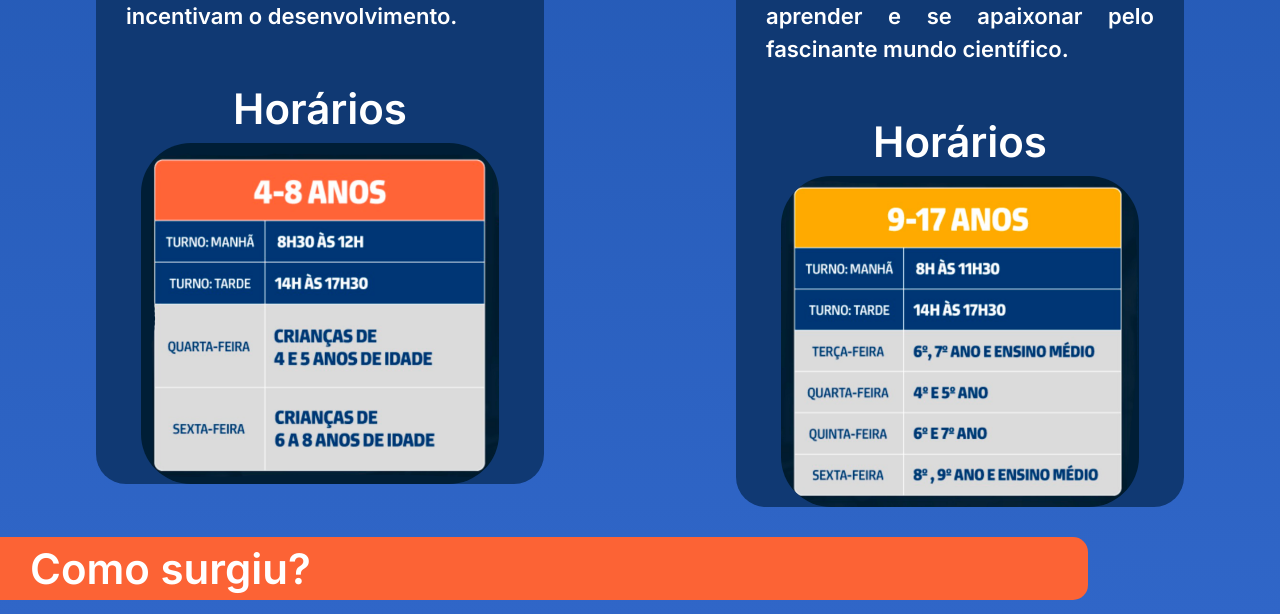
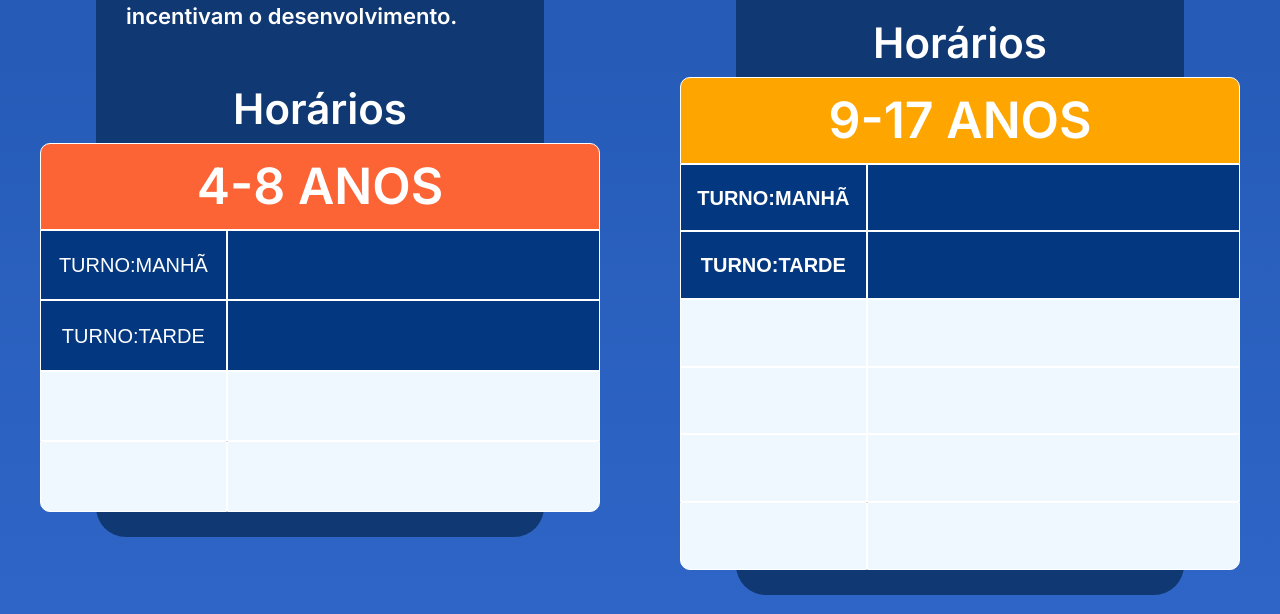
Before and after one commit to Nbreier26/CbpkSite, a plain HTML site: page Clube-ciencias/index.html in a window 1280 px wide. Shown: the part 6555-7169 px from the top of the page. Drawn offline with nearby package versions, Linux system fonts and the light colour scheme; some packages are replaced by stand-ins of ours; no server answers; a script that the page names is missing; a web font is replaced by a local one.

Commit message:
Tabela Horarios

```diff
--- a/Clube-ciencias/index.html
+++ b/Clube-ciencias/index.html
@@ -1,11 +1,13 @@
 <!DOCTYPE html>
 <html lang="pt-br">
+
 <head>
   <meta charset="UTF-8">
   <meta http-equiv="X-UA-Compatible" content="IE=edge">
   <meta name="viewport" content="width=device-width, initial-scale=1.0">
   <title>Clube de Ciências</title>
-    <link href="https://cdn.jsdelivr.net/npm/bootstrap@5.3.0/dist/css/bootstrap.min.css" rel="stylesheet" integrity="sha384-9ndCyUaIbzAi2FUVXJi0CjmCapSmO7SnpJef0486qhLnuZ2cdeRhO02iuK6FUUVM" crossorigin="anonymous">
+  <link href="https://cdn.jsdelivr.net/npm/bootstrap@5.3.0/dist/css/bootstrap.min.css" rel="stylesheet"
+    integrity="sha384-9ndCyUaIbzAi2FUVXJi0CjmCapSmO7SnpJef0486qhLnuZ2cdeRhO02iuK6FUUVM" crossorigin="anonymous">
   <link rel="shortcut icon" href="img/fguetee.png" type="image/x-icon">
   <!-- CSS -->
   <link rel="stylesheet" href="style.css">
@@ -20,9 +22,11 @@
   <link rel="preconnect" href="https://fonts.googleapis.com">
   <link rel="preconnect" href="https://fonts.gstatic.com" crossorigin>
   <link href="https://fonts.googleapis.com/css2?family=Inter:wght@600&display=swap" rel="stylesheet">
+  <link rel="stylesheet" href="styleHorario.css">
   <script src="https://kit.fontawesome.com/d962411a6f.js" crossorigin="anonymous"></script>
   <script src="https://cdn.jsdelivr.net/npm/sweetalert2@11"></script>
 </head>
+
 <body>
   <!-- pagina inicial -->
   <section class="header">
@@ -61,7 +65,7 @@
     <a id="pagina2a"></a>
     <div class="vantagens">
       <h2>O início<br> de um futuro<br> brilhante</h2>
-      <div  id="smooth">
+      <div id="smooth">
         <p>Saiba <br> mais em:</p>
         <a href="#vantagens" class="botao-vantagens">Vantagens</a>
       </div>
@@ -84,7 +88,10 @@
       <p>
         O Clube de Ciências do Biopark é um ambiente seguro e estimulante
         para que as crianças e adolescentes possam explorar o mundo da ciência
-        de forma criativa e divertida. As atividades oferecidas pelo Clube de Ciências são cuidadosamente planejadas para despertar a curiosidade e o interesse dos participantes. Através de experimentos práticos, projetos interativos e desafios estimulantes, as crianças e adolescentes têm a oportunidade de mergulhar em diferentes áreas científicas, como biologia, química, robotica e programação.
+        de forma criativa e divertida. As atividades oferecidas pelo Clube de Ciências são cuidadosamente planejadas
+        para despertar a curiosidade e o interesse dos participantes. Através de experimentos práticos, projetos
+        interativos e desafios estimulantes, as crianças e adolescentes têm a oportunidade de mergulhar em diferentes
+        áreas científicas, como biologia, química, robotica e programação.
       </p>
       <picture>
         <source media="(max-width: 765px)" srcset="img/oqe-mobile.png">
@@ -106,7 +113,8 @@
           <p class="desc-lab">Desenvolvido para crianças de 4
             a 8 anos, o programa é voltado
             para explorar o universo junto
-            com a crianças por meio de conteúdos didáticos e lúdicos. Por meio de histórias, teatro, músicas, jogos e brincadeiras os pequenos aprendem sobre ciência e tecnologia.</p>
+            com a crianças por meio de conteúdos didáticos e lúdicos. Por meio de histórias, teatro, músicas, jogos e
+            brincadeiras os pequenos aprendem sobre ciência e tecnologia.</p>
         </div>
 
         <div class="card-img">
@@ -126,7 +134,9 @@
       <div class="card-reverse">
         <div class="txt">
           <p class="lab">Ciências</p>
-          <p class="desc-lab">Este é um espaço onde as descobertas acontecem. Novas substâncias são sintetizadas, reações são exploradas e fenômenos são explicados.No laboratório de química, o conhecimento se entrelaça com a imaginação, a criatividade com a precisão. </p>
+          <p class="desc-lab">Este é um espaço onde as descobertas acontecem. Novas substâncias são sintetizadas,
+            reações são exploradas e fenômenos são explicados.No laboratório de química, o conhecimento se entrelaça com
+            a imaginação, a criatividade com a precisão. </p>
         </div>
         <div class="card-img-reverse">
           <div>
@@ -145,7 +155,9 @@
       <div class="card">
         <div class="txt">
           <p class="lab">Robótica</p>
-          <p class="desc-lab">  Com a robótica, é possível perceber que os alunos querem construir coisas e ver aquilo que fazem no papel e na teoria ganhando vida no computador e no meio físico. Assim pegam gosto e prestam mais atenção nas aulas.</p>
+          <p class="desc-lab"> Com a robótica, é possível perceber que os alunos querem construir coisas e ver aquilo
+            que fazem no papel e na teoria ganhando vida no computador e no meio físico. Assim pegam gosto e prestam
+            mais atenção nas aulas.</p>
         </div>
         <div class="card-img">
           <div>
@@ -164,7 +176,9 @@
       <div class="card-reverse">
         <div class="txt">
           <p class="lab">Programação</p>
-          <p class="desc-lab">Aprender programação é muito importante para o futuro, pois desenvolve o raciocínio lógico. Além disso, incentiva a criatividade e ajuda a solucionar problemas por meio da análise. A programação estimula a persistência e abre portas para as crianças no futuro.</p>
+          <p class="desc-lab">Aprender programação é muito importante para o futuro, pois desenvolve o raciocínio
+            lógico. Além disso, incentiva a criatividade e ajuda a solucionar problemas por meio da análise. A
+            programação estimula a persistência e abre portas para as crianças no futuro.</p>
         </div>
         <div class="card-img-reverse">
           <div>
@@ -183,7 +197,9 @@
       <div class="card">
         <div class="txt">
           <p class="lab">Inovação</p>
-          <p class="desc-lab"> Nesse ambiente estimulante, os jovens cientistas têm a oportunidade de explorar suas ideias mais ousadas. Com acesso a equipamentos modernos, o laboratório de inovação é o lugar perfeito para transformar curiosidade em descobertas e promover um verdadeiro espírito de exploração científica.</p>
+          <p class="desc-lab"> Nesse ambiente estimulante, os jovens cientistas têm a oportunidade de explorar suas
+            ideias mais ousadas. Com acesso a equipamentos modernos, o laboratório de inovação é o lugar perfeito para
+            transformar curiosidade em descobertas e promover um verdadeiro espírito de exploração científica.</p>
         </div>
         <div class="card-img">
           <div>
@@ -257,11 +273,33 @@
 
             <div class="caixa_texto_vantagens">
               <h3>Descrição</h3>
-              <p class="desc-cl">O Pré-Clube de Ciências do Biopark é um espaço mágico e encantador, onde crianças de 4 a 8 anos exploram a ciência de forma lúdica e divertida, com atividades interativas e experiências práticas adaptadas à faixa etária. É um ambiente seguro, estimulante e educativo, onde a curiosidade é alimentada e o amor pela ciência começa a ser cultivado desde cedo. Nesse ambiente seguro, a equipe especializada no desenvolvimento infantil orienta as crianças em atividades praticas que incentivam o desenvolvimento.</p>
+              <p class="desc-cl">O Pré-Clube de Ciências do Biopark é um espaço mágico e encantador, onde crianças de 4
+                a 8 anos exploram a ciência de forma lúdica e divertida, com atividades interativas e experiências
+                práticas adaptadas à faixa etária. É um ambiente seguro, estimulante e educativo, onde a curiosidade é
+                alimentada e o amor pela ciência começa a ser cultivado desde cedo. Nesse ambiente seguro, a equipe
+                especializada no desenvolvimento infantil orienta as crianças em atividades praticas que incentivam o
+                desenvolvimento.</p>
             </div>
             <div class="caixa_texto_vantagens">
               <h3>Horários</h3>
-                <img src="img/hora-pre.png" alt="">
+              <!-- <img src="img/hora-pre.png" alt=""> -->
+              <div class="horarios_caixa">
+                <div class="Idade">
+                  <p>4-8 ANOS</p>
+                </div>
+                <div class="Hora"></div>
+                <div class="Hora2"></div>
+                <div class="Turno">
+                  <p>TURNO:MANHÃ</p>
+                </div>
+                <div class="Turno2">
+                  <p>TURNO:TARDE</p>
+                </div>
+                <div class="Idade2"></div>
+                <div class="Idade3"></div>
+                <div class="Dia"></div>
+                <div class="Dia2"></div>
+            </div>
             </div>
 
           </div>
@@ -274,10 +312,38 @@
             <img src="img-robotica/img1.png" alt="">
             <div class="caixa_texto_vantagens">
               <h3>Descrição</h3>
-              <p class="desc-cl">O Clube de Ciências do Biopark é um local vibrante e inspirador, onde crianças e adolescentes mergulham em um mundo de descobertas científicas. Com seu ambiente acolhedor e seguro, o clube oferece uma variedade de atividades que estimulam a criatividade e promovem a diversão enquanto exploram os mistérios da ciência. Com uma equipe de profissionais dedicados e recursos de ponta, o clube é o lugar ideal para jovens curiosos que desejam experimentar, aprender e se apaixonar pelo fascinante mundo científico.</p>
+              <p class="desc-cl">O Clube de Ciências do Biopark é um local vibrante e inspirador, onde crianças e
+                adolescentes mergulham em um mundo de descobertas científicas. Com seu ambiente acolhedor e seguro, o
+                clube oferece uma variedade de atividades que estimulam a criatividade e promovem a diversão enquanto
+                exploram os mistérios da ciência. Com uma equipe de profissionais dedicados e recursos de ponta, o clube
+                é o lugar ideal para jovens curiosos que desejam experimentar, aprender e se apaixonar pelo fascinante
+                mundo científico.</p>
               <div class="caixa_texto_vantagens">
                 <h3>Horários</h3>
-                <img src="img/hora-clube.png" alt="">
+                <!-- <img src="img/hora-clube.png" alt=""> -->
+                <div class="horarios_clube">
+                  <div class="Idade_clube">
+                    <p>9-17 ANOS</p>
+                  </div>
+                  <div class="turno_clube">
+                    <p>TURNO:MANHÃ</p>
+                  </div>
+                  <div class="turno2_clube">
+                    <p>TURNO:TARDE</p>
+                  </div>
+                  <div class="dia_clube">
+                    <p></p>
+                  </div>
+                  <div class="dia2_clube"></div>
+                  <div class="dia3_clube"></div>
+                  <div class="dia4_clube"></div>
+                  <div class="hora_clube"></div>
+                  <div class="hora2_clube"></div>
+                  <div class="serie_clube"></div>
+                  <div class="serie2_clube"></div>
+                  <div class="serie3_clube"></div>
+                  <div class="serie4_clube"></div>
+                </div>
               </div>
             </div>
           </div>
@@ -293,7 +359,10 @@
 
     <div class="conteudo">
       <p class="comosurgiu-txt">
-        O Clube de Ciências é um projeto que nasceu em 2018, inspirado na energia de inovação do Parque Científico e Tecnológico de Biociências (Biopark). Inicialmente, foi criado para suprir uma demanda: unir conhecimento científico com diversão. Destinado a crianças e adolescentes, o Clube de Ciências funciona em contraturno escolar e prioriza valorizar a curiosidade, despertar o amor pela ciência e, consequentemente, produzir ciência.
+        O Clube de Ciências é um projeto que nasceu em 2018, inspirado na energia de inovação do Parque Científico e
+        Tecnológico de Biociências (Biopark). Inicialmente, foi criado para suprir uma demanda: unir conhecimento
+        científico com diversão. Destinado a crianças e adolescentes, o Clube de Ciências funciona em contraturno
+        escolar e prioriza valorizar a curiosidade, despertar o amor pela ciência e, consequentemente, produzir ciência.
       </p>
       <picture>
         <source media="(max-width: 500px)" srcset="img/comosurgiu-mobile.jpg">
@@ -307,7 +376,7 @@
     <div class="divisoria-laranja" class="row align-items-center">
       <p>Equipe</p>
     </div>
-    <div id = "sep">
+    <div id="sep">
       <!-- <div class = "profs">
         <img src="avatar/8.png" alt="">
         <div id = nome>
@@ -389,15 +458,18 @@
           </div>
           <div class="form-group">
             <label for="exampleInputEmail1">E-MAIL:</label>
-              <input type="email" class="form-control" id="InputEmail1" aria-describedby="emailHelp" placeholder="exemplo@email.com">
+            <input type="email" class="form-control" id="InputEmail1" aria-describedby="emailHelp"
+              placeholder="exemplo@email.com">
           </div>
           <div class="form-group">
             <label for="exampleInputEmail1">TELEFONE:</label>
-              <input type="telefone" class="form-control" id="InputNumero" aria-describedby="Numero" placeholder="(99)99999-9999">
+            <input type="telefone" class="form-control" id="InputNumero" aria-describedby="Numero"
+              placeholder="(99)99999-9999">
           </div>
           <div class="form-group">
             <label for="exampleInputEmail1">IDADE DO ALUNO:</label>
-              <input type="idade" class="form-control" id="InputIdade" aria-describedby="Idade" placeholder="Idade do Aluno">
+            <input type="idade" class="form-control" id="InputIdade" aria-describedby="Idade"
+              placeholder="Idade do Aluno">
           </div>
           <label>Como chegou até nós?</label>
           <select class="custom-select">
@@ -508,8 +580,11 @@
 
   <script src="script/scrollbehavior.js"></script>
 
-  <script src="https://cdn.jsdelivr.net/npm/bootstrap@5.3.0/dist/js/bootstrap.bundle.min.js" integrity="sha384-geWF76RCwLtnZ8qwWowPQNguL3RmwHVBC9FhGdlKrxdiJJigb/j/68SIy3Te4Bkz" crossorigin="anonymous"></script>
+  <script src="https://cdn.jsdelivr.net/npm/bootstrap@5.3.0/dist/js/bootstrap.bundle.min.js"
+    integrity="sha384-geWF76RCwLtnZ8qwWowPQNguL3RmwHVBC9FhGdlKrxdiJJigb/j/68SIy3Te4Bkz"
+    crossorigin="anonymous"></script>
 
   <script src="script/mobile.js"></script>
 </body>
+
 </html>
--- /dev/null
+++ b/Clube-ciencias/styleHorario.css
@@ -0,0 +1,421 @@
+.horarios_caixa {
+    display: grid;
+    grid-template-columns: 1fr 1fr 1fr;
+    grid-template-rows: repeat(5, 1fr);
+    gap: 0px 0px;
+    grid-auto-flow: row;
+    grid-template-areas:
+        "Idade Idade Idade"
+        "Turno Hora Hora"
+        "Turno2 Hora2 Hora2"
+        "DIa Idade2 Idade2"
+        "Dia2 Idade3 Idade3";
+    width: 560px;
+    height: 394px;
+    border-radius: 10px;
+    padding-bottom: 25px;
+
+}
+
+.horarios_caixa>div {
+    border: 1px solid white;
+}
+
+.Idade {
+    grid-area: Idade;
+    background-color: #FC6335;
+    border-radius: 10px 10px 0px 0px;
+    display: flex;
+    align-items: center;
+    justify-content: center;
+}
+
+.Idade p {
+    padding: 5px;
+    margin: 0 auto;
+    font-size: 50px;
+    color: white;
+    font-family: 'Inter', sans-serif;
+    font-weight: bold;
+}
+
+.Hora {
+    grid-area: Hora;
+    background-color: #033780;
+    display: flex;
+    align-items: center;
+    justify-content: center;
+}
+
+.Hora p {
+    padding: 0;
+    margin: 0 auto;
+    font-size: 20px;
+    color: white;
+    font-family: sans-serif;
+    font-weight: bold;
+}
+
+.Hora2 {
+    grid-area: Hora2;
+    background-color: #033780;
+    display: flex;
+    align-items: center;
+    justify-content: center;
+}
+
+.Hora2 p {
+    padding: 0;
+    margin: 0 auto;
+    font-size: 20px;
+    color: white;
+    font-family: sans-serif;
+    font-weight: bold;
+}
+
+.Turno {
+    grid-area: Turno;
+    background-color: #033780;
+    display: flex;
+    align-items: center;
+    justify-content: center;
+}
+
+.Turno p {
+    padding: 5px;
+    margin: 0 auto;
+    font-size: 20px;
+    color: white;
+    font-family: sans-serif;
+}
+
+.Turno2 {
+    grid-area: Turno2;
+    background-color: #033780;
+    display: flex;
+    align-items: center;
+    justify-content: center;
+}
+
+.Turno2 p {
+    padding: 5px;
+    margin: 0 auto;
+    font-size: 20px;
+    color: white;
+    font-family: sans-serif;
+}
+
+.Idade2 {
+    grid-area: Idade2;
+    background-color: aliceblue;
+    display: flex;
+    align-items: center;
+    justify-content: center;
+}
+
+.Idade2 p {
+    padding: 5px;
+    margin: 0 auto;
+    font-size: 20px;
+    color: #033780;
+    font-family: sans-serif;
+    font-weight: bold;
+}
+
+.Idade3 {
+    grid-area: Idade3;
+    background-color: aliceblue;
+    border-radius: 0px 0px 10px 0px;
+    display: flex;
+    align-items: center;
+    justify-content: center;
+    font-weight: bold;
+}
+
+.Idade3 p {
+    padding: 5px;
+    margin: 0 auto;
+    font-size: 20px;
+    color: #033780;
+    font-family: sans-serif;
+}
+
+.Dia {
+    grid-area: DIa;
+    background-color: aliceblue;
+    display: flex;
+    align-items: center;
+    justify-content: center;
+}
+
+.Dia p {
+    padding: 5px;
+    margin: 0 auto;
+    font-size: 20px;
+    color: #033780;
+    font-family: sans-serif;
+}
+
+.Dia2 {
+    grid-area: Dia2;
+    background-color: aliceblue;
+    border-radius: 0px 0px 0px 10px;
+    display: flex;
+    align-items: center;
+    justify-content: center;
+}
+
+.Dia2 p {
+    padding: 5px;
+    margin: 0 auto;
+    font-size: 20px;
+    color: #033780;
+    font-family: sans-serif;
+}
+
+
+
+
+
+
+
+
+.horarios_clube {
+    display: grid;
+    grid-template-columns: 1fr 1fr 1fr;
+    grid-template-rows: 1fr 1fr 1fr 1fr 1fr 1fr 1fr;
+    gap: 0px 0px;
+    grid-template-areas:
+        "Idade_clube Idade_clube Idade_clube"
+        "turno_clube hora_clube hora_clube"
+        "turno2_clube hora2_clube hora2_clube"
+        "dia_clube serie_clube serie_clube"
+        "dia2_clube serie2_clube serie2_clube"
+        "dia3_clube serie3_clube serie3_clube"
+        "dia4_clube serie4_clube serie4_clube";
+    width: 560px;
+    height: 518px;
+    padding-bottom: 25px;
+
+}
+
+.horarios_clube>div {
+    border: 1px solid white;
+}
+
+.Idade_clube {
+    grid-area: Idade_clube;
+    background-color: orange;
+    border-radius: 10px 10px 0px 0px;
+    display: flex;
+    align-items: center;
+    justify-content: center;
+}
+
+.Idade_clube p {
+    padding: 5px;
+    margin: 0 auto;
+    font-size: 50px;
+    color: white;
+    font-family: 'Inter', sans-serif;
+    font-weight: bold;
+}
+
+.turno_clube {
+    grid-area: turno_clube;
+    background-color: #033780;
+    display: flex;
+    align-items: center;
+    justify-content: center;
+}
+
+.turno_clube p {
+    padding: 5px;
+    margin: 0 auto;
+    font-size: 20px;
+    color: white;
+    font-family: sans-serif;
+    font-weight: bold;
+}
+
+.turno2_clube {
+    grid-area: turno2_clube;
+    background-color: #033780;
+    display: flex;
+    align-items: center;
+    justify-content: center;
+}
+
+.turno2_clube p {
+    padding: 5px;
+    margin: 0 auto;
+    font-size: 20px;
+    color: white;
+    font-family: sans-serif;
+    font-weight: bold;
+}
+
+.dia_clube {
+    grid-area: dia_clube;
+    background-color: aliceblue;
+    display: flex;
+    align-items: center;
+    justify-content: center;
+}
+
+.dia_clube p {
+    padding: 5px;
+    margin: 0 auto;
+    font-size: 20px;
+    color: white;
+    font-family: sans-serif;
+}
+
+.dia2_clube {
+    grid-area: dia2_clube;
+    background-color: aliceblue;
+    display: flex;
+    align-items: center;
+    justify-content: center;
+}
+
+.dia2_clube p {
+    padding: 5px;
+    margin: 0 auto;
+    font-size: 20px;
+    color: white;
+    font-family: sans-serif;
+}
+
+.dia3_clube {
+    grid-area: dia3_clube;
+    background-color: aliceblue;
+    display: flex;
+    align-items: center;
+    justify-content: center;
+}
+
+.dia3_clube p {
+    padding: 5px;
+    margin: 0 auto;
+    font-size: 20px;
+    color: white;
+    font-family: sans-serif;
+}
+
+.dia4_clube {
+    grid-area: dia4_clube;
+    background-color: aliceblue;
+    display: flex;
+    align-items: center;
+    justify-content: center;
+    border-radius: 0px 0px 0px 10px;
+}
+
+.dia4_clube p {
+    padding: 5px;
+    margin: 0 auto;
+    font-size: 20px;
+    color: white;
+    font-family: sans-serif;
+}
+
+.hora_clube {
+    grid-area: hora_clube;
+    background-color: #033780;
+    display: flex;
+    align-items: center;
+    justify-content: center;
+}
+
+.hora_clube p {
+    padding: 5px;
+    margin: 0 auto;
+    font-size: 20px;
+    color: white;
+    font-family: sans-serif;
+    font-weight: bold;
+}
+
+.hora2_clube {
+    grid-area: hora2_clube;
+    background-color: #033780;
+    display: flex;
+    align-items: center;
+    justify-content: center;
+}
+
+.hora2_clube p {
+    padding: 5px;
+    margin: 0 auto;
+    font-size: 20px;
+    color: white;
+    font-family: sans-serif;
+    font-weight: bold;
+}
+
+.serie_clube {
+    grid-area: serie_clube;
+    background-color: aliceblue;
+    display: flex;
+    align-items: center;
+    justify-content: center;
+}
+
+.serie_clube p {
+    padding: 5px;
+    margin: 0 auto;
+    font-size: 20px;
+    color: #033780;
+    font-family: sans-serif;
+}
+
+.serie2_clube {
+    grid-area: serie2_clube;
+    background-color: aliceblue;
+    display: flex;
+    align-items: center;
+    justify-content: center;
+}
+
+.serie2_clube p {
+    padding: 5px;
+    margin: 0 auto;
+    font-size: 20px;
+    color: #033780;
+    font-family: sans-serif;
+}
+
+.serie3_clube {
+    grid-area: serie3_clube;
+    background-color: aliceblue;
+    display: flex;
+    align-items: center;
+    justify-content: center;
+    font-weight: bold;
+}
+
+.serie3_clube p {
+    padding: 5px;
+    margin: 0 auto;
+    font-size: 20px;
+    color: #033780;
+    font-family: sans-serif;
+}
+
+.serie4_clube {
+    grid-area: serie4_clube;
+    background-color: aliceblue;
+    border-radius: 0px 0px 10px 0px;
+    display: flex;
+    align-items: center;
+    justify-content: center;
+}
+
+.serie4_clube p {
+    padding: 5px;
+    margin: 0 auto;
+    font-size: 20px;
+    color: #033780;
+    font-family: sans-serif;
+}
```
Lines whose indentation alone changed are shown as unchanged.
